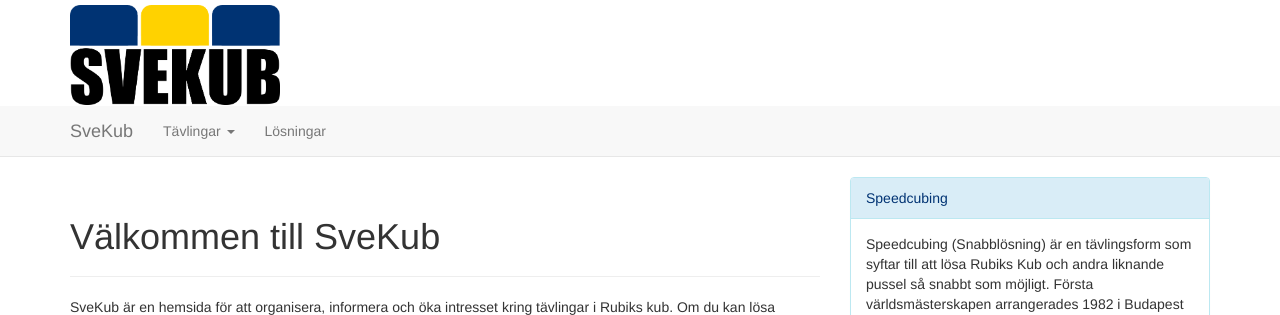
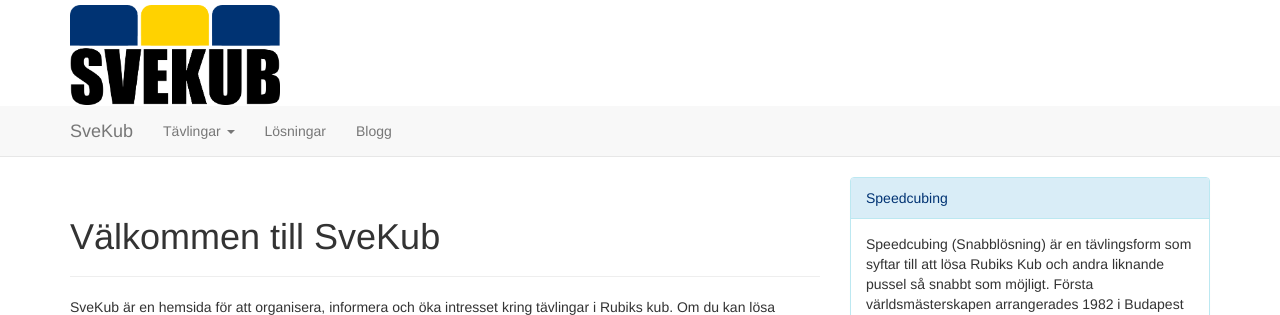
Before and after one commit to SveKub/SveKubOldSite, a Jekyll site: the page built from index.html, in a window 1280 px wide. Shown: the top 315 px of the page. Built offline with Jekyll 4.4.1, drawn with Linux system fonts in a browser that asks for light colours; nearby versions of some CDN libraries.

Commit message:
Update menu.html

```diff
--- a/_includes/menu.html
+++ b/_includes/menu.html
@@ -19,7 +19,7 @@
                 </ul>
             </li>
             <li{% if page.activeMenu == 'losningar' %} class="active"{% endif %}><a href="{{ "/Losningar" | prepend: site.baseurl }}">Lösningar</a></li>
-            <!--<li{% if page.activeMenu == 'blogg' %} class="active"{% endif %}><a href="{{ "/Blogg" | prepend: site.baseurl }}">Blogg</a></li>-->
+            <li{% if page.activeMenu == 'blogg' %} class="active"{% endif %}><a href="{{ "/Blogg" | prepend: site.baseurl }}">Blogg</a></li>
           </ul>
         </div>
       </div>
```
